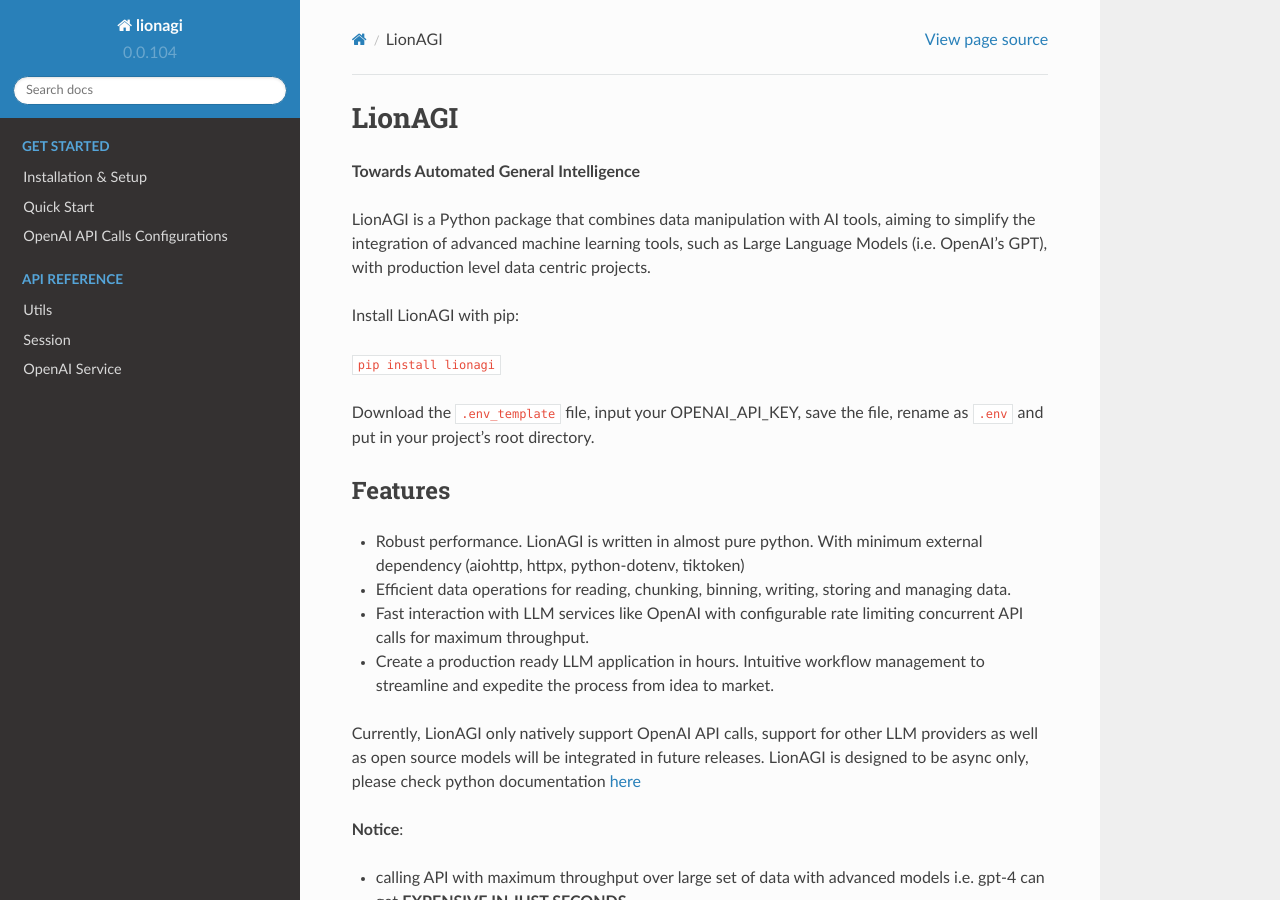
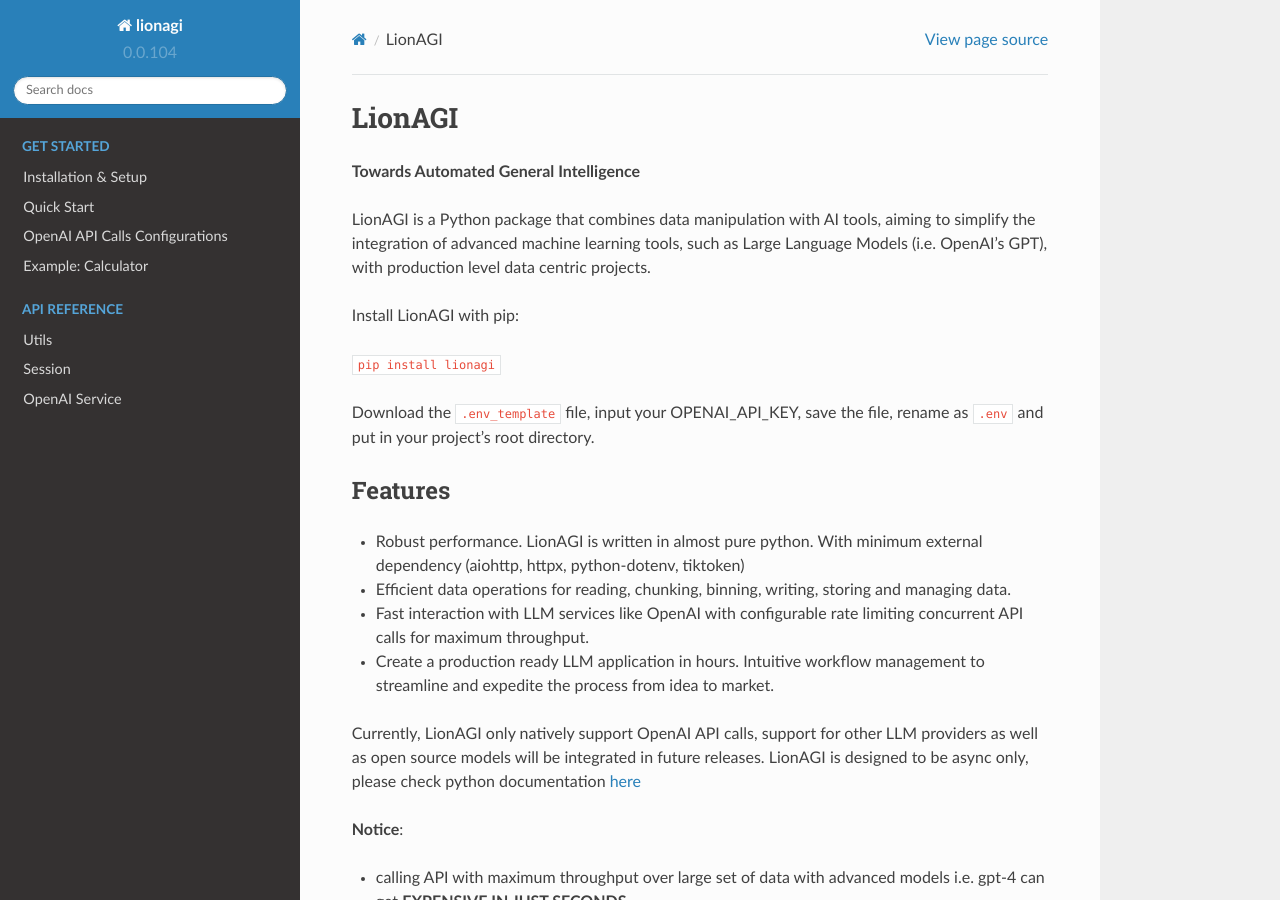
Before and after one commit to lion-agi/lionagi, a Sphinx documentation site: the page built from docs/index.rst, in a window 1280 px wide and 900 px high. Built offline with Sphinx 7.4.7 and the Read the Docs theme 2.0.0, drawn with Linux system fonts in a browser that asks for light colours.

Commit message:
Update index.rst

```diff
--- a/docs/index.rst
+++ b/docs/index.rst
@@ -89,6 +89,7 @@
    Get_started/installation.rst
    Get_started/quick_start.rst
    Get_started/config.rst
+   Get_started/calculator.rst
 
 .. toctree::
    :maxdepth: 1
```
